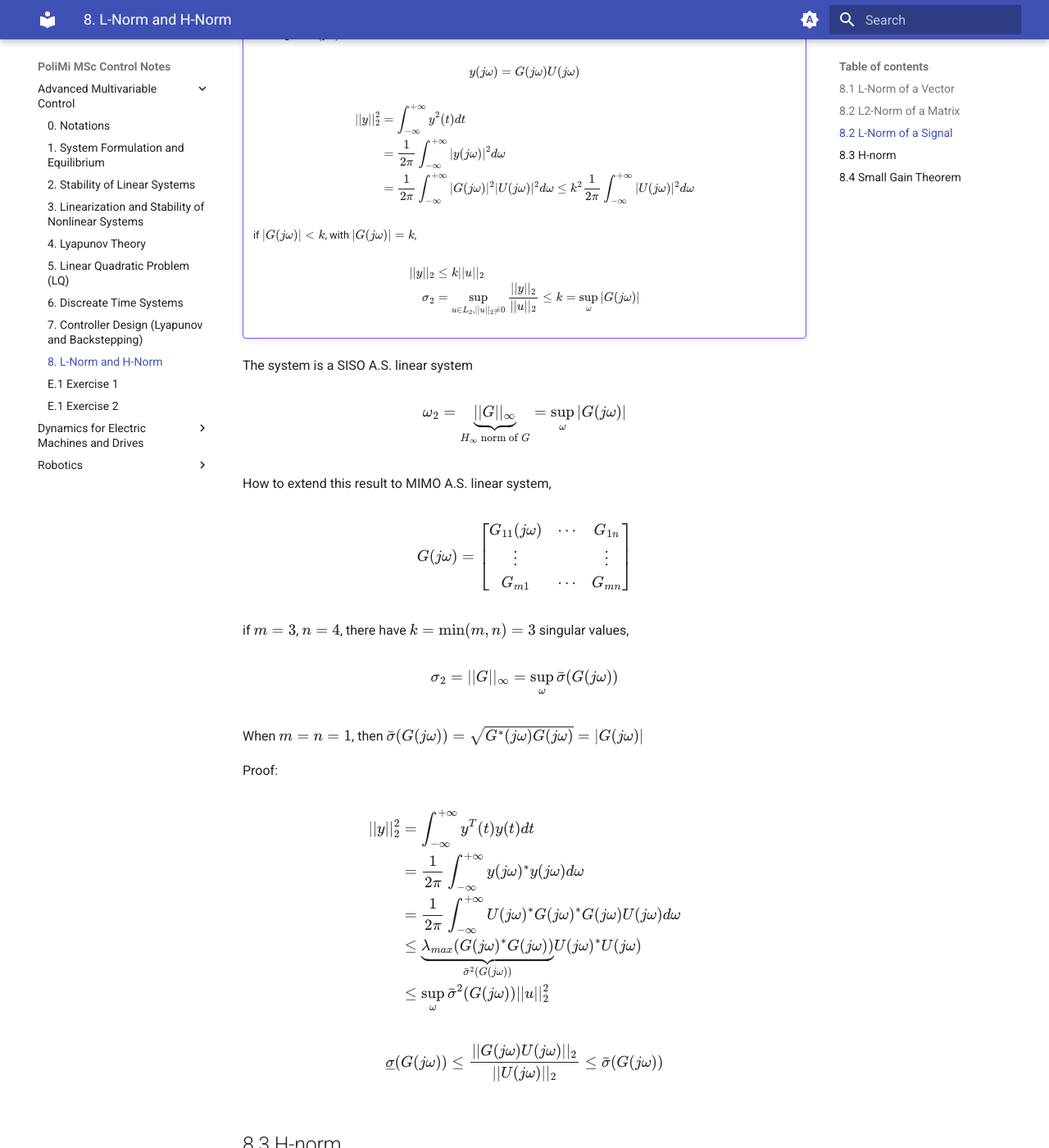
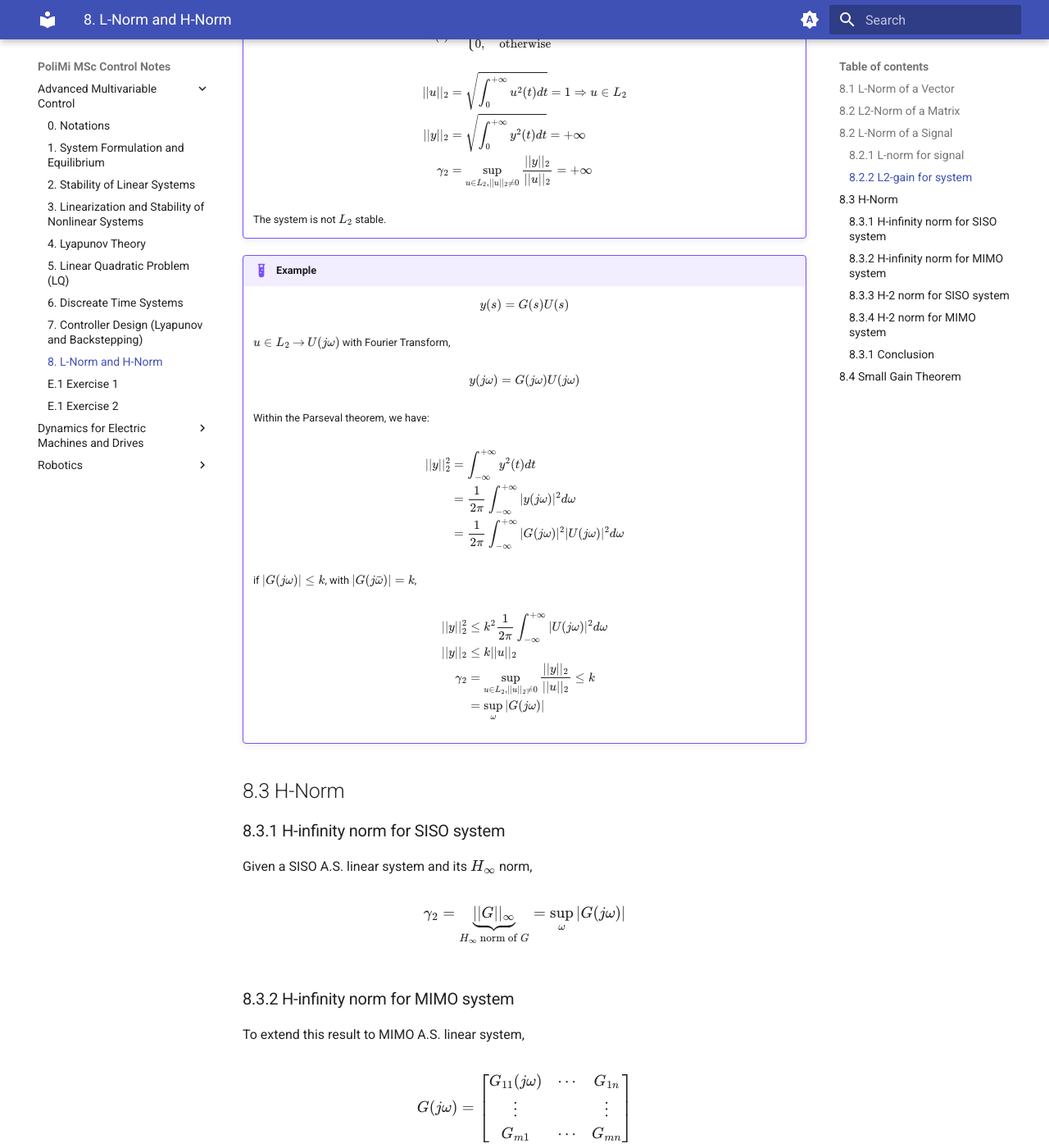
Before and after one commit to hari-robotics/polimi-msc-control-notes, an MkDocs documentation site: the page built from docs/advanced-multivariable-control/chapter8.md, in a window 1280 px wide and 1400 px high, scrolled down 3137 px. Shown: the whole window at 82% size. Built offline with MkDocs 1.6.1 and Material for MkDocs 9.7.7, drawn with Linux system fonts in a browser that asks for light colours; some of the changed text lies outside the part shown.

Commit message:
add new contents for electrical machine and continous improving advanced control

```diff
--- a/docs/advanced-multivariable-control/chapter8.md
+++ b/docs/advanced-multivariable-control/chapter8.md
@@ -83,6 +83,7 @@
 
 ## 8.2 L-Norm of a Signal
 
+### 8.2.1 L-norm for signal
 Given $e = \begin{bmatrix} e_1 & \dots & e_m \end{bmatrix}^T$, the L-norm of a signal is:
 
 | Discription | Formulation|
@@ -90,9 +91,15 @@
 | $L_2$ norm | $\left\lVert e \right\rVert_2 = \sqrt{\int_{-\infty}^{+\infty} e^T(t)e(t)}$ |
 | $L_\infty$ norm | $\left\lVert e \right\rVert_\infty = \sup_t (\sup_i \left\lvert e_i(t) \right\rvert)$|
 
+### 8.2.2 L2-gain for system
 From $L_2$ norm of the system, we can give the $L_2$ Gain:
 
-* Given the input of the system, $u(t) = 0, t < 0$, which satisfy:
+* Given a general system,
+    <figure markdown="span">
+        ![](pics/chapter8/figure2.png){ width="300" }
+    </figure>
+
+    We assume that $u(t) = 0, t < 0$, and the input is boundary, which satisfy:
 
     $$
     \int_{0}^{+\infty} u^T(t)u(t)dt < \infty
@@ -101,14 +108,19 @@
     if $u\in L_2$,
 
     $$
-    ||u||_2 \sqrt{\int_0^{+\infty} u^T(t)u(t)dt}
+    ||u||_2 = \sqrt{\int_0^{+\infty} u^T(t)u(t)dt}
     $$
 
+    Thus, we can get the $L_2$ gain of the system:
+
     $$
-    \gamma_2 = \sup_{u\in L_2, ||u||_2 \neq 0} \frac{||y||_2}{||u||_2} = \sup_{u\in L_2, ||u||_2 \neq 0} \frac{S(u(t))}{||u||_2}
+    \begin{aligned}
+    \gamma_2 &= \sup_{u\in L_2, ||u||_2 \neq 0} \frac{||y||_2}{||u||_2} = \sup_{u\in L_2, ||u||_2 \neq 0} \frac{S(u(s))}{||u||_2} \\
+    \gamma_2||u||_2 &\geq ||y||_2, \forall u \in L_2
+    \end{aligned}
     $$
 
-    $||y||_2 \leq \gamma_2||u||_2$, $\forall u \in L_2$, a system is input output $L_2$ stable if its $L_2$ gain is finite.
+    The system is input output $L_2$ stable if its $L_2$ gain is finite.
 
 !!! example
 
@@ -118,17 +130,14 @@
     u(t) &= \left\{\begin{aligned}
     1,\quad 0<t<1\\
     0,\quad \text{otherwise}
-    \end{aligned}\right. \\
-    ||u||_2 &= \sqrt{\int_0^{+\infty} u^2(t)dt} = 1 \Rightarrow u \in L_2
+    \end{aligned}\right. \\ \hfill \\
+    ||u||_2 &= \sqrt{\int_0^{+\infty} u^2(t)dt} = 1 \Rightarrow u \in L_2 \\
+    ||y||_2 &= \sqrt{\int_0^{+\infty}y^2(t)dt} = +\infty \\
+    \gamma_{2} &= \sup_{u\in L_2, ||u||_2 \neq 0} \frac{||y||_2}{||u||_2} = +\infty
     \end{aligned}
     $$
 
-    $$
-    \begin{aligned}
-    ||y||_2 &= \sqrt{\int_0^{+\infty}y^2(t)dt} = +\infty \\
-    \sigma_{2} &= \sup_{u\in L_2, ||u||_2 \neq 0} \frac{||y||_2}{||u||_2} = +\infty
-    \end{aligned}
-    $$
+    The system is not $L_2$ stable.
 
 !!! example
 
@@ -142,30 +151,38 @@
     y(j\omega) = G(j\omega)U(j\omega)
     $$
 
+    Within the Parseval theorem, we have:
+
     $$
     \begin{aligned}
     ||y||_2^2 &= \int_{-\infty}^{+\infty}y^2(t)dt \\
     &= \frac{1}{2\pi} \int_{-\infty}^{+\infty}|y(j\omega)|^2 d\omega \\
-    &= \frac{1}{2\pi} \int_{-\infty}^{+\infty}|G(j\omega)|^2|U(j\omega)|^2 d\omega \leq k^2\frac{1}{2\pi} \int_{-\infty}^{+\infty}|U(j\omega)|^2 d\omega\\
+    &= \frac{1}{2\pi} \int_{-\infty}^{+\infty}|G(j\omega)|^2|U(j\omega)|^2 d\omega
     \end{aligned}
     $$
 
-    if $|G(j\omega)| < k$, with $|G(j\omega)| = k$,
+    if $|G(j\omega)| \leq k$, with $|G(j\bar \omega)| = k$,
 
     $$
     \begin{aligned}
+    ||y||_2^2 &\leq k^2\frac{1}{2\pi} \int_{-\infty}^{+\infty}|U(j\omega)|^2 d\omega\\
     ||y||_2 &\leq k ||u||_2 \\
-    \sigma_2 &= \sup_{u\in L_2, ||u||_2 \neq 0} \frac{||y||_2}{||u||_2} \leq k = \sup_\omega |G(j\omega)|
+    \gamma_2 &= \sup_{u\in L_2, ||u||_2 \neq 0} \frac{||y||_2}{||u||_2} \leq k \\
+    &= \sup_\omega |G(j\omega)|
     \end{aligned}
     $$
 
-The system is a SISO A.S. linear system
+## 8.3 H-Norm
+
+### 8.3.1 H-infinity norm for SISO system
+Given a SISO A.S. linear system and its $H_\infty$ norm,
 
 $$
-\omega_2 = \underbrace{||G||_\infty}_{H_\infty \text{ norm of } G} = \sup_\omega |G(j\omega)|
+\gamma_2 = \underbrace{||G||_\infty}_{H_\infty \text{ norm of } G} = \sup_\omega |G(j\omega)|
 $$
 
-How to extend this result to MIMO A.S. linear system,
+### 8.3.2 H-infinity norm for MIMO system
+To extend this result to MIMO A.S. linear system,
 
 $$
 G(j\omega) = \begin{bmatrix}
@@ -178,29 +195,33 @@
 if $m=3$, $n = 4$, there have $k = \min(m,n) = 3$ singular values,
 
 $$
-\sigma_2 = ||G||_\infty = \sup_{\omega} \bar \sigma(G(j\omega))
+\gamma_2 = ||G||_\infty = \sup_{\omega} \bar \sigma(G(j\omega))
 $$
 
-When $m=n=1$, then $\bar \sigma(G(j\omega)) = \sqrt{G^*(j\omega)G(j\omega)} = |G(j\omega)|$
-
-Proof:
+At the position when $m=n=1$, we get the upper bound of the singular value,
 
 $$
-\begin{aligned}
-||y||_2^2 &= \int_{-\infty}^{+\infty}y^T(t)y(t)dt \\
-&= \frac{1}{2\pi} \int_{-\infty}^{+\infty}y(j\omega)^*y(j\omega) d\omega \\
-&= \frac{1}{2\pi} \int_{-\infty}^{+\infty} U(j\omega)^*G(j\omega)^*G(j\omega)U(j\omega)d\omega \\
-&\leq \underbrace{\lambda_{max}(G(j\omega)^*G(j\omega))}_{\bar \sigma^2(G(j\omega))}U(j\omega)^*U(j\omega) \\
-&\leq \sup_\omega \bar \sigma^2(G(j\omega)) ||u||_2^2
-\end{aligned}
+\bar \sigma(G(j\omega)) = \sqrt{G^*(j\omega)G(j\omega)} = |G(j\omega)|
 $$
 
-$$
-\underline{\sigma}(G(j\omega)) \leq \frac{||G(j\omega)U(j\omega)||_2}{||U(j\omega)||_2} \leq \bar \sigma(G(j\omega))
-$$
+!!! example
+    * Proof:
 
-## 8.3 H-norm
+        $$
+        \begin{aligned}
+        ||y||_2^2 &= \int_{-\infty}^{+\infty}y^T(t)y(t)dt \\
+        &= \frac{1}{2\pi} \int_{-\infty}^{+\infty}y(j\omega)^*y(j\omega) d\omega \\
+        &= \frac{1}{2\pi} \int_{-\infty}^{+\infty} U(j\omega)^*G(j\omega)^*G(j\omega)U(j\omega)d\omega \\
+        &\leq \underbrace{\lambda_{max}(G(j\omega)^*G(j\omega))}_{\bar \sigma^2(G(j\omega))} \frac{1}{2\pi} \int_{-\infty}^{+\infty} U(j\omega)^*U(j\omega) d\omega\\
+        &\leq \sup_\omega \bar \sigma^2(G(j\omega)) ||u||_2^2
+        \end{aligned}
+        $$
 
+        $$
+        \underline{\sigma}(G(j\omega)) \leq \frac{||G(j\omega)U(j\omega)||_2}{||U(j\omega)||_2} \leq \bar \sigma(G(j\omega))
+        $$
+
+### 8.3.3 H-2 norm for SISO system
 If system $S$ is an A.S. strictly proper system, we can define the $H_2$ norm of $G$,
 
 If the system is SISO,
@@ -223,11 +244,20 @@
     \end{aligned}
     $$
 
+### 8.3.4 H-2 norm for MIMO system
 If the system is MIMO
 
 $$
 ||G||_2 = \sqrt{\frac{1}{2\pi}\int_{-\infty}^{+\infty}\underbrace{\text{tr}(G(j\omega)G^*(j\omega))}_{\sum_i \sigma_i^2(G(j\omega))}d\omega}
 $$
+
+### 8.3.1 Conclusion
+| Discription | Formulation|
+|----|----|
+| $H_2$ norm for SISO | $\left\lVert G \right\rVert_2 = \sqrt{\frac{1}{2\pi}\int_{-\infty}^{+\infty} \left\lvert G(j\omega) \right\rvert^2 d\omega}$ |
+| $H_2$ norm for MIMO | $\left\lVert G \right\rVert_2 = \sqrt{\frac{1}{2\pi}\int_{-\infty}^{+\infty} \text{tr}(G(j\omega)G^*(j\omega)) d\omega}$ |
+| $H_\infty$ norm | $\left\lVert G \right\rVert_\infty = \sup_\omega \left\lvert G(j\omega) \right\rvert$|
+
 
 ## 8.4 Small Gain Theorem
 
--- a/mkdocs.yml
+++ b/mkdocs.yml
@@ -19,6 +19,7 @@
     - '2. Dynamics of DC Machine': 'dynamics-for-electric-machines-and-drives/chapter2.md'
     - '3. Basics of Power Converter': 'dynamics-for-electric-machines-and-drives/chapter3.md'
     - '4. Control of DC Machine': 'dynamics-for-electric-machines-and-drives/chapter4.md'
+    - '4. Synchornous Machine and Brushless DC Machine': 'dynamics-for-electric-machines-and-drives/chapter5.md'
     - 'E.2 Exercise 2': 'dynamics-for-electric-machines-and-drives/exercise2.md'
 - Robotics:
     - '1. Sensors and Actuators': 'robotics/chapter1.md'
```
Also changed, not shown: docs/dynamics-for-electric-machines-and-drives/chapter5.md (added, +93 -0 lines), docs/advanced-multivariable-control/pics/chapter8/figure2.png (added), docs/dynamics-for-electric-machines-and-drives/pics/chapter5/figure1.png (added), docs/dynamics-for-electric-machines-and-drives/pics/chapter5/figure2.png (added), docs/dynamics-for-electric-machines-and-drives/pics/chapter5/figure3.png (added), docs/dynamics-for-electric-machines-and-drives/pics/chapter5/figure4.png (added), docs/dynamics-for-electric-machines-and-drives/pics/chapter5/figure5.png (added), docs/dynamics-for-electric-machines-and-drives/pics/chapter5/figure6.png (added).
